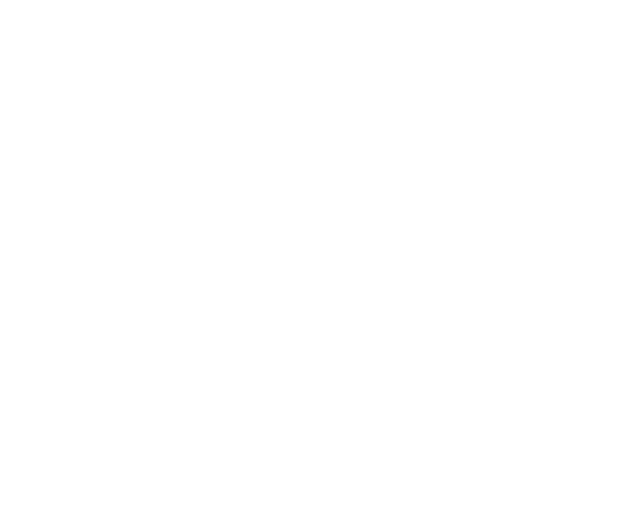
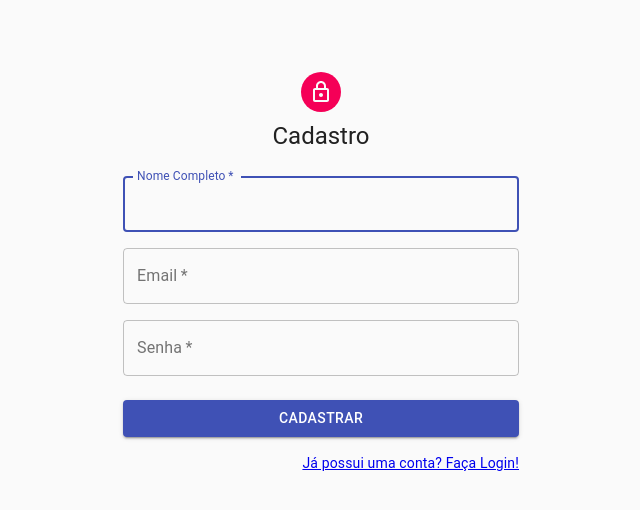
Before and after one commit to AntDavidLima/redux-app, a React (Create React App) app: page /signin in a window 1280 px wide. Shown: the top 510 px of the page, without its empty margins (319-959 px from the left). Built offline with nearby package versions, Linux system fonts and the light colour scheme.

Commit message:
created login and signup pages

```diff
--- a/package.json
+++ b/package.json
@@ -3,6 +3,8 @@
   "version": "0.1.0",
   "private": true,
   "dependencies": {
+    "@material-ui/core": "^4.11.4",
+    "@material-ui/icons": "^4.11.2",
     "@testing-library/jest-dom": "^5.11.4",
     "@testing-library/react": "^11.1.0",
     "@testing-library/user-event": "^12.1.10",
--- /dev/null
+++ b/src/history.js
@@ -0,0 +1,3 @@
+import { createBrowserHistory } from 'history';
+
+export default createBrowserHistory();
--- /dev/null
+++ b/src/pages/Login/index.js
@@ -0,0 +1,89 @@
+import React from 'react';
+import Avatar from '@material-ui/core/Avatar';
+import Button from '@material-ui/core/Button';
+import CssBaseline from '@material-ui/core/CssBaseline';
+import TextField from '@material-ui/core/TextField';
+import { Link } from 'react-router-dom';
+import Grid from '@material-ui/core/Grid';
+import LockOutlinedIcon from '@material-ui/icons/LockOutlined';
+import Typography from '@material-ui/core/Typography';
+import { makeStyles } from '@material-ui/core/styles';
+import Container from '@material-ui/core/Container';
+
+const useStyles = makeStyles((theme) => ({
+  paper: {
+    marginTop: theme.spacing(8),
+    display: 'flex',
+    flexDirection: 'column',
+    alignItems: 'center',
+  },
+  avatar: {
+    margin: theme.spacing(1),
+    backgroundColor: theme.palette.secondary.main,
+  },
+  form: {
+    width: '100%', // Fix IE 11 issue.
+    marginTop: theme.spacing(1),
+  },
+  submit: {
+    margin: theme.spacing(3, 0, 2),
+  },
+}));
+
+export default function SignIn() {
+  const classes = useStyles();
+
+  return (
+    <Container component="main" maxWidth="xs">
+      <CssBaseline />
+      <div className={classes.paper}>
+        <Avatar className={classes.avatar}>
+          <LockOutlinedIcon />
+        </Avatar>
+        <Typography component="h1" variant="h5">
+          Login
+        </Typography>
+        <form className={classes.form} noValidate>
+          <TextField
+            variant="outlined"
+            margin="normal"
+            required
+            fullWidth
+            id="email"
+            label="Email"
+            name="email"
+            autoComplete="email"
+            autoFocus
+          />
+          <TextField
+            variant="outlined"
+            margin="normal"
+            required
+            fullWidth
+            name="password"
+            label="Senha"
+            type="password"
+            id="password"
+            autoComplete="current-password"
+          />
+          <Button
+            type="submit"
+            fullWidth
+            variant="contained"
+            color="primary"
+            className={classes.submit}
+          >
+            Login
+          </Button>
+          <Grid container>
+            <Grid item>
+              <Link to="/signin">
+                Não possui uma conta? Crie uma!
+              </Link>
+            </Grid>
+          </Grid>
+        </form>
+      </div>
+    </Container>
+  );
+}
--- /dev/null
+++ b/src/pages/Signin/index.js
@@ -0,0 +1,104 @@
+import React from 'react';
+import Avatar from '@material-ui/core/Avatar';
+import Button from '@material-ui/core/Button';
+import CssBaseline from '@material-ui/core/CssBaseline';
+import TextField from '@material-ui/core/TextField';
+import { Link } from 'react-router-dom';
+import Grid from '@material-ui/core/Grid';
+import LockOutlinedIcon from '@material-ui/icons/LockOutlined';
+import Typography from '@material-ui/core/Typography';
+import { makeStyles } from '@material-ui/core/styles';
+import Container from '@material-ui/core/Container';
+
+const useStyles = makeStyles((theme) => ({
+  paper: {
+    marginTop: theme.spacing(8),
+    display: 'flex',
+    flexDirection: 'column',
+    alignItems: 'center',
+  },
+  avatar: {
+    margin: theme.spacing(1),
+    backgroundColor: theme.palette.secondary.main,
+  },
+  form: {
+    width: '100%', // Fix IE 11 issue.
+    marginTop: theme.spacing(3),
+  },
+  submit: {
+    margin: theme.spacing(3, 0, 2),
+  },
+}));
+
+export default function SignUp() {
+  const classes = useStyles();
+
+  return (
+    <Container component="main" maxWidth="xs">
+      <CssBaseline />
+      <div className={classes.paper}>
+        <Avatar className={classes.avatar}>
+          <LockOutlinedIcon />
+        </Avatar>
+        <Typography component="h1" variant="h5">
+          Cadastro
+        </Typography>
+        <form className={classes.form} noValidate>
+          <Grid container spacing={2}>
+            <Grid item xs={24} sm={12}>
+              <TextField
+                autoComplete="name"
+                name="name"
+                variant="outlined"
+                required
+                fullWidth
+                id="name"
+                label="Nome Completo"
+                autoFocus
+              />
+            </Grid>
+            <Grid item xs={12}>
+              <TextField
+                variant="outlined"
+                required
+                fullWidth
+                id="email"
+                label="Email"
+                name="email"
+                autoComplete="email"
+              />
+            </Grid>
+            <Grid item xs={12}>
+              <TextField
+                variant="outlined"
+                required
+                fullWidth
+                name="password"
+                label="Senha"
+                type="password"
+                id="password"
+                autoComplete="current-password"
+              />
+            </Grid>
+          </Grid>
+          <Button
+            type="submit"
+            fullWidth
+            variant="contained"
+            color="primary"
+            className={classes.submit}
+          >
+            Cadastrar
+          </Button>
+          <Grid container justify="flex-end">
+            <Grid item>
+              <Link to="/login">
+                <span className="link">Já possui uma conta? Faça Login!</span>
+              </Link>
+            </Grid>
+          </Grid>
+        </form>
+      </div>
+    </Container>
+  );
+}
--- a/src/routes.js
+++ b/src/routes.js
@@ -1,13 +1,13 @@
-import { BrowserRouter, Route, Switch, Redirect } from 'react-router-dom';
+import { Switch, Route } from 'react-router-dom';
 
-function Routes() {
+import Login from './pages/Login/index';
+import Signin from './pages/Signin/index';
+
+export default function Routes() {
   return (
-    <BrowserRouter>
-      <Switch>
-        <Route exact path="/" component={() => <h1>Página inicial</h1>} />
-      </Switch>
-    </BrowserRouter>
+    <Switch>
+      <Route exact path='/login' component={Login} />
+      <Route exact path='/signin' component={Signin} />
+    </Switch>
   )
 }
-
-export default Routes;
```
Also changed, not shown: src/App.js (+5 -3 lines), src/services/auth.js (added, +9 -0 lines), 1 other file (tests, documents, lock files or other folders).
